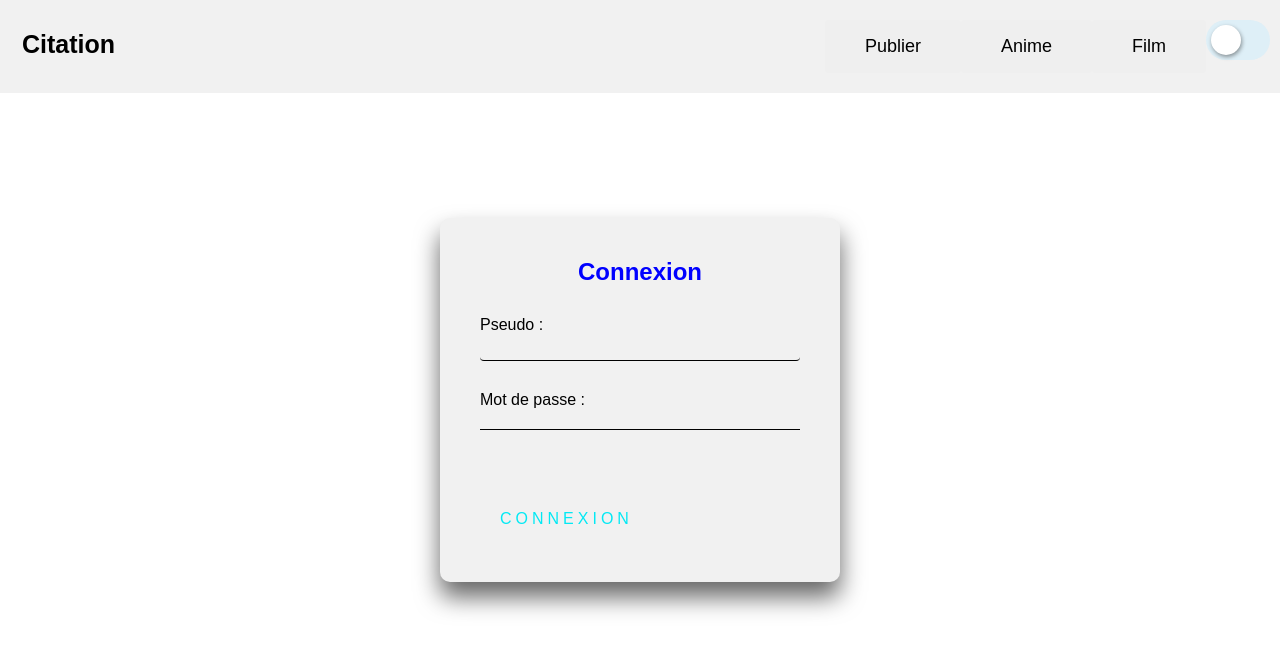
After one commit to 41M3Dev/MonSiteCitations, a PHP site: page /php/connexion.php in a window 1280 px wide. The commit adds this page. Shown: the top 652 px of the page. Run offline with PHP 8.4, Linux system fonts and the light colour scheme.

Commit message:
ajoutConnexion

```diff
--- a/css/style.css
+++ b/css/style.css
@@ -281,3 +281,117 @@ input[type=submit]:hover {
 	background-color: black;
 	color: #04AA6D;
 }
+
+/**/
+
+
+
+.connexion-box {
+    position: absolute;
+    top: 50%;
+    left: 50%;
+    width: 400px;
+    padding: 40px;
+    transform: translate(-50%, -50%);
+    background: rgb(241 241 241);
+    box-sizing: border-box;
+    box-shadow: 0 15px 25px rgba(0,0,0,.6);
+    border-radius: 10px;
+  }
+
+  .connexion-box h2 {
+    margin: 0 0 30px;
+    color: blue;
+    text-align: center;
+  }
+
+  .connexion-box .info-box {
+    position: relative;
+  }
+
+  .connexion-box .info-box input {
+    width: 100%;
+    padding: 10px 0;
+    font-size: 16px;
+    margin-bottom: 30px;
+    border: none;
+    border-bottom: 1px solid black;
+    outline: none;
+    background: #ee4c4c00;
+  }
+  .connexion-box .info-box label {
+    position: absolute;
+    top:0;
+    left: 0;
+    font-size: 16px;
+    color: black;
+    transition: .5s;
+  }
+
+  .connexion-box .info-box input:focus ~ label,
+  .connexion-box .info-box input:valid ~ label {
+    top: -20px;
+    left: 0;
+    color: #03e9f4;
+    font-size: 12px;
+  }
+
+  .connexion-box form a {
+    position: relative;
+    display: inline-block;
+    padding: 10px 20px;
+    color: #03e9f4;
+    font-size: 16px;
+    text-decoration: none;
+    text-transform: uppercase;
+    overflow: hidden;
+    transition: .5s;
+    margin-top: 40px;
+    letter-spacing: 4px
+  }
+
+  .connexion-box a:hover {
+    background: #03e9f4;
+    color: #fff;
+    border-radius: 5px;
+    box-shadow: 0 0 5px #03e9f4,
+                0 0 25px #03e9f4,
+                0 0 50px #03e9f4,
+                0 0 100px #03e9f4;
+  }
+
+  .connexion-box a span {
+    position: absolute;
+    display: block;
+  }
+
+  .connexion-box a span:nth-child(1) {
+    top: 0;
+    left: -100%;
+    width: 100%;
+    height: 2px;
+    background: linear-gradient(90deg, transparent, #03e9f4);
+    animation: btn-anim1 1s linear infinite;
+  }
+
+
+  .connexion-box a span:nth-child(2) {
+    top: -100%;
+    right: 0;
+    width: 2px;
+    height: 100%;
+    background: linear-gradient(180deg, transparent, #03e9f4);
+    animation: btn-anim2 1s linear infinite;
+    animation-delay: .25s
+  }
+
+
+  .connexion-box a span:nth-child(3) {
+    bottom: 0;
+    right: -100%;
+    width: 100%;
+    height: 2px;
+    background: linear-gradient(270deg, transparent, #03e9f4);
+    animation: btn-anim3 1s linear infinite;
+    animation-delay: .5s
+  }
--- a/index.php
+++ b/index.php
@@ -5,10 +5,11 @@
         <meta http-equiv="X-UA-Compatible" content="IE=edge">
         <meta name="viewport" content="width=device-width, initial-scale=1.0">
         <link rel="stylesheet" href="css/style.css">
+        <script src="js/script.js"></script>
         <title>Citation</title>
     </head>
     <body>
    <?php include("header.php") ?>
-   <script src="js/script.js"></script>
+
     </body>
 </html>
--- a/php/annonceAnime.php
+++ b/php/annonceAnime.php
@@ -10,6 +10,7 @@
     <meta http-equiv="X-UA-Compatible" content="IE=edge">
     <meta name="viewport" content="width=device-width, initial-scale=1.0">
     <link rel="stylesheet" href="../css/style.css">
+    <script src="../js/script.js"></script>
     <title>Document</title>
 </head>
 <body>
--- a/php/annonceFilm.php
+++ b/php/annonceFilm.php
@@ -10,6 +10,7 @@
     <meta http-equiv="X-UA-Compatible" content="IE=edge">
     <meta name="viewport" content="width=device-width, initial-scale=1.0">
     <link rel="stylesheet" href="../css/style.css">
+    <script src="../js/script.js"></script>
     <title>Document</title>
 </head>
 <body>
--- /dev/null
+++ b/php/connexion.php
@@ -0,0 +1,30 @@
+<!DOCTYPE html>
+<html lang="en">
+<head>
+    <meta charset="UTF-8">
+    <meta http-equiv="X-UA-Compatible" content="IE=edge">
+    <meta name="viewport" content="width=device-width, initial-scale=1.0">
+    <link rel="stylesheet" href="../css/style.css">
+    <script src="../js/script.js"></script>
+    <title>Document</title>
+</head>
+<body>
+<?php include("header.php") ?>
+      <div class="connexion-box">
+        <h2>Connexion</h2>
+        <form>
+          <div class="info-box">
+            <input type="text" name="" required="">
+            <label>Pseudo :</label>
+          </div>
+          <div class="info-box">
+            <input type="password" name="" required="">
+            <label>Mot de passe :</label>
+          </div>
+          <a href="#">
+            Connexion
+          </a>
+        </form>
+      </div>
+</body>
+</html>
--- a/php/header.php
+++ b/php/header.php
@@ -26,5 +26,9 @@
                 <a href="#avoire">AVOIR</a>
             </div>
         </div>
+        <label>
+            <input class="cb cb1" type="checkbox" onclick="myFunction()" />
+            <i></i>
+        </label>
     </div>
 </div>
```
Also changed, not shown: naruto/gaara.jpg (deleted), naruto/hinata.jpg (deleted), naruto/itachi.jpg (deleted), naruto/naruto.jpg (deleted), 2 other files.
